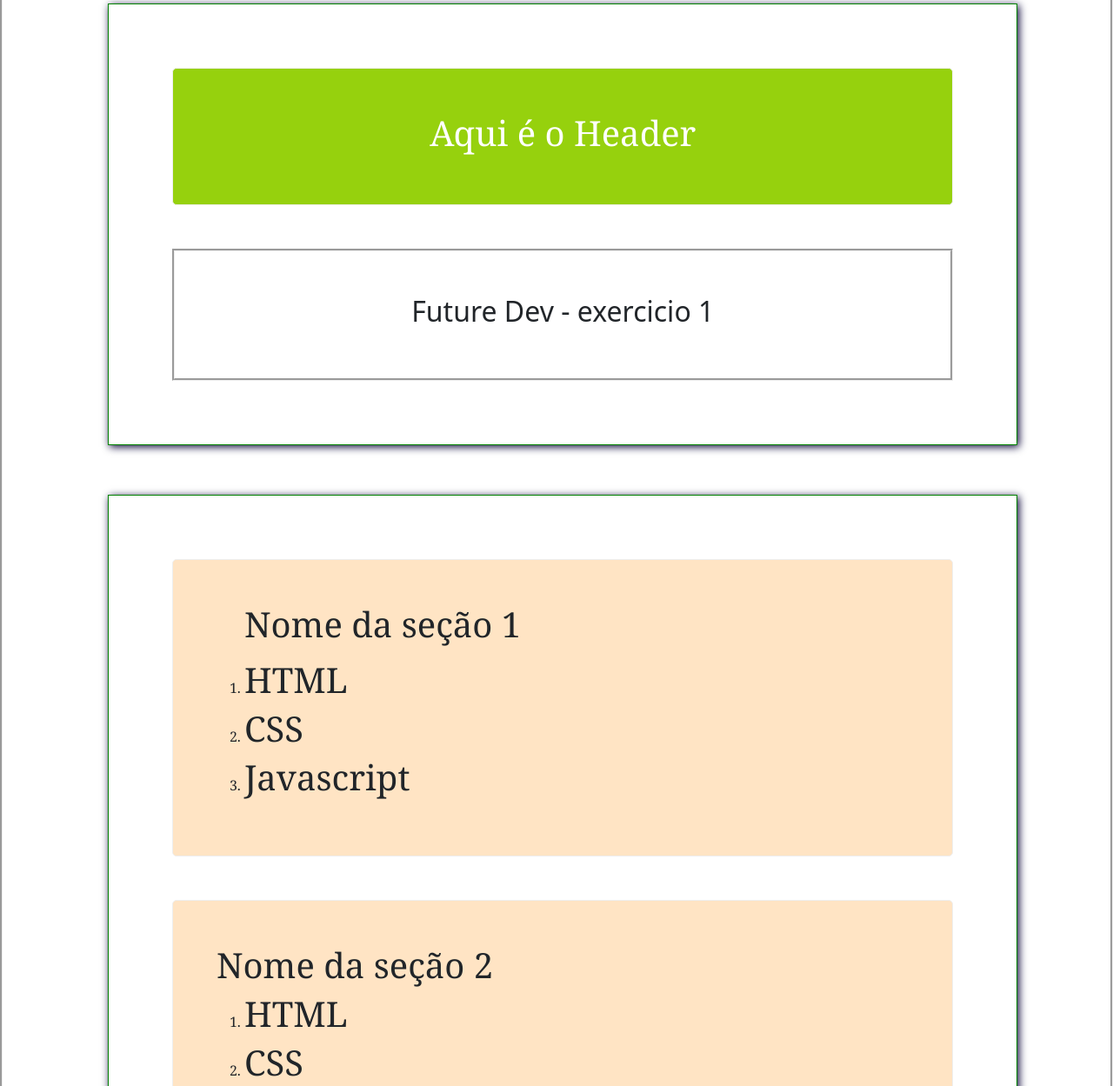
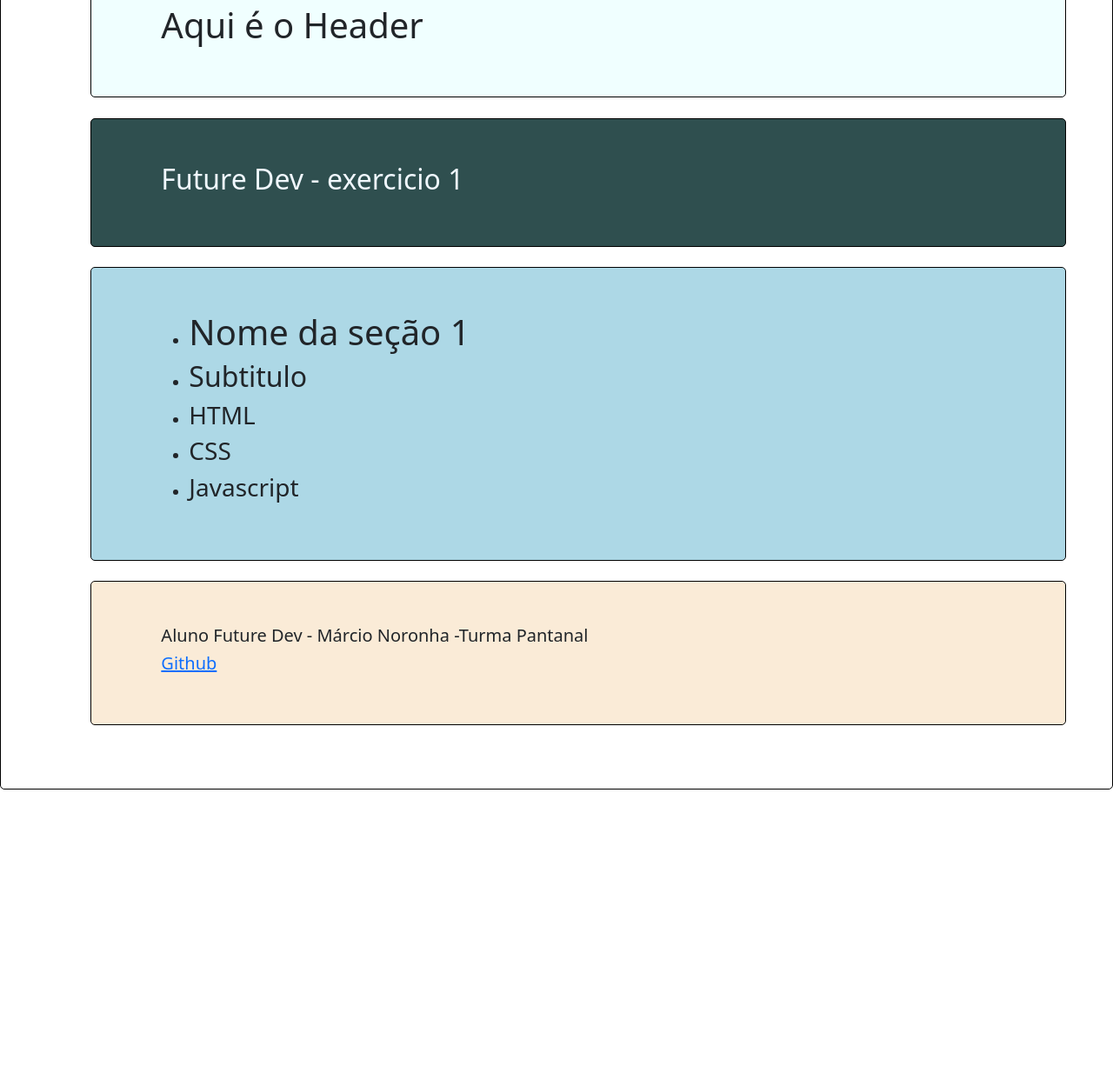
Before and after one commit to mrlnoronha/futurodev2023, a website: page index.html in a window 1280 px wide. Shown: the part 120-1369 px from the top of the page at 87% size. After the commit the page ends 1028 px from the top, so only its background shows below. Drawn offline with nearby package versions, Linux system fonts and the light colour scheme.

Commit message:
commint de hoje

```diff
--- a/index.html
+++ b/index.html
@@ -20,43 +20,24 @@
 
 
     <div>
+        <section>
 
-        <section>
-            <ol>
-                <h1>Nome da seção 1</h1>
-            </ol>
-            <ol>
-                <li><h1>HTML</h1></li>
-                <li><h1>CSS</h1></li>
-                <li><h1>Javascript</h1></li>
-            </ol>
+            <ul>
+                <li><h1>Nome da seção 1</h1></li>
+                <li><h2>Subtitulo</h2></li>
+                <li><h3>HTML</h3></li>
+                <li><h3>CSS</h3></li>
+                <li><h3>Javascript</h3></li>
+            </ul>
+
         </section>
-        <section>
-            <h1>Nome da seção 2</h1>
-            <ol>
-                <li><h1>HTML</h1></li>
-                <li><h1>CSS</h1></li>
-                <li><h1>Javascript</h1></li>
-            </ol>
-        </section>
-        <section>
-            <h1>Nome da seção 3</h1>
-            <ol>
-                <li><h1>HTML</h1></li>
-                <li><h1>CSS</h1></li>
-                <li><h1>Javascript</h1></li>
-            </ol>
-        </section>
-
-
-
     </div>
 
 
     <div>
         <footer>
-            <h4>Aluno Future Dev - Márcio Noronha -Turma Pantanal</h4>
-            <h4><a href="https://github.com/marcionoronha1995/futurodev2023.git">Github</a></h4>
+            <h5>Aluno Future Dev - Márcio Noronha -Turma Pantanal</h5>
+            <h5><a href="https://github.com/marcionoronha1995/futurodev2023.git">Github</a></h5>
         </footer>
     </div>
 </body>
--- a/ref/style.css
+++ b/ref/style.css
@@ -1,64 +1,32 @@
 body{
-    margin: 5%;
-    padding: 5%;
+    border: 1px solid black;
+    padding-top: 50px;
+    padding-right: 30px;
+    padding-bottom: 50px;
+    padding-left: 80px;
+    border-radius: 5px;
+    }
+header,nav,section,footer{
+    border: 1px solid black;
+    padding-top: 50px;
+    padding-right: 30px;
+    padding-bottom: 50px;
+    padding-left: 80px;
+    background-color: lightblue;
     align-items: center;
-    border-style: groove;
-    text-align: center;
-    font-style: normal;
-}
-
-header{
-    background-color: rgb(150, 209, 13);
-    font-family:Cambria, Cochin, Georgia, Times, 'Times New Roman', serif;
-    color: rgb(255, 255, 255);
     border-style: solid;
     border-radius: 5px;
-    border-width: 1px;
-    margin: 5%;
-    padding: 5%;
-    align-items: center;
-    border-style: groove;
+    box-sizing:content-box;
+    margin:2%
 
 }
-
 nav{
-    margin: 5%;
-    padding: 5%;
-    align-items: center;
-    border-style: groove;
+    background-color:darkslategrey;
+    color:aliceblue
 }
-
-
-
-section{
-    background-color: bisque;
-    font-family:Cambria, Cochin, Georgia, Times, 'Times New Roman', serif;
-    border-style: solid;
-    border-radius: 5px;
-    border-width: 1px;
-    border-left-style:dotted;
-    margin: 5%;
-    padding: 5%;
-    align-items: center;
-    border-style: groove;
-    text-align: left;
-
-
+header{
+    background-color: azure;
 }
-
 footer{
-    margin: 5%;
-    padding: 5%;
-    align-items: center;
+    background-color: antiquewhite;
 }
-
-div {
-    width: 80%;
-    border: 1px solid green;
-    padding: 2%;
-    align-self: start;
-    margin: 5%;
-    left: 5%;
-    box-shadow: 2px 2px 9px rgb(7, 2, 54);
-    width: calc(100% - 100px);
-  }
--- a/v.txt
+++ b/v.txt
@@ -1,6 +1,7 @@
 01 02 23 00 19
 01 02 23 21 08
 02 02 23 00 52
+05 02 23 02 55
 
 
 
```
